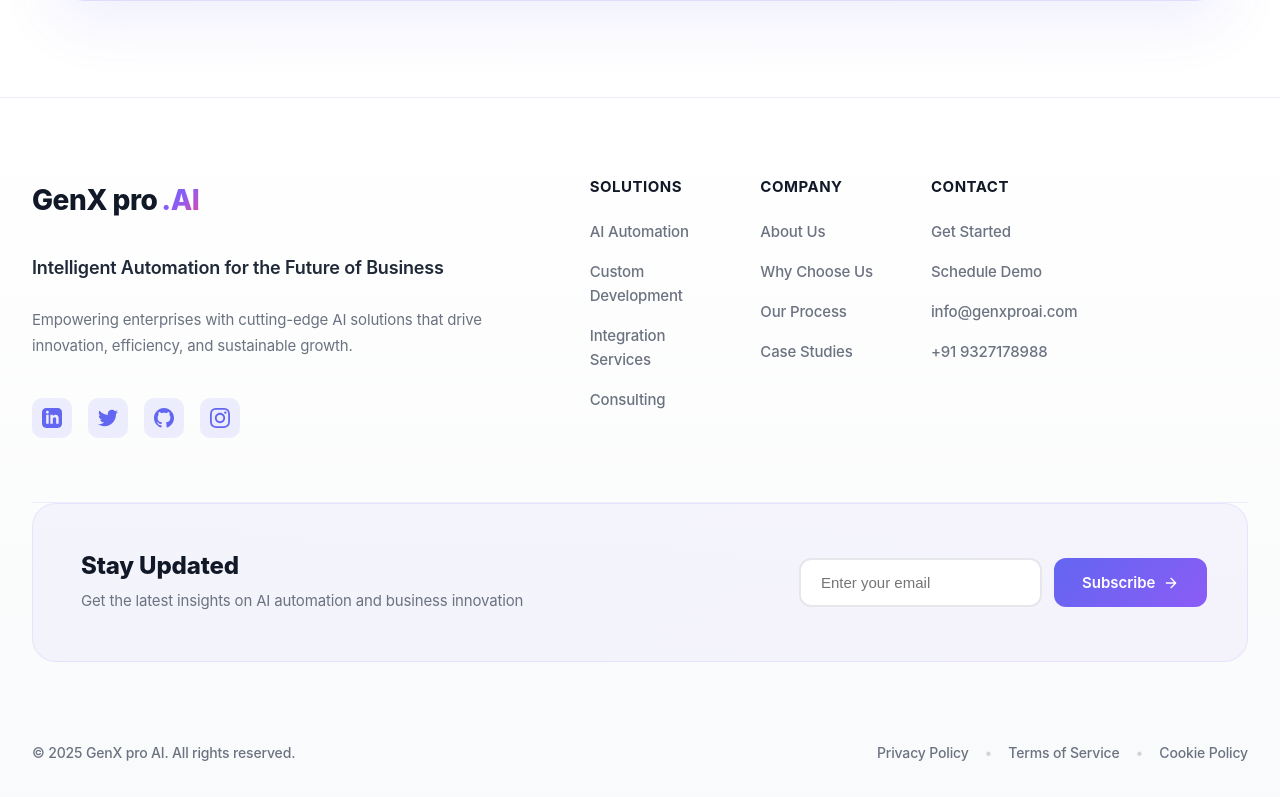
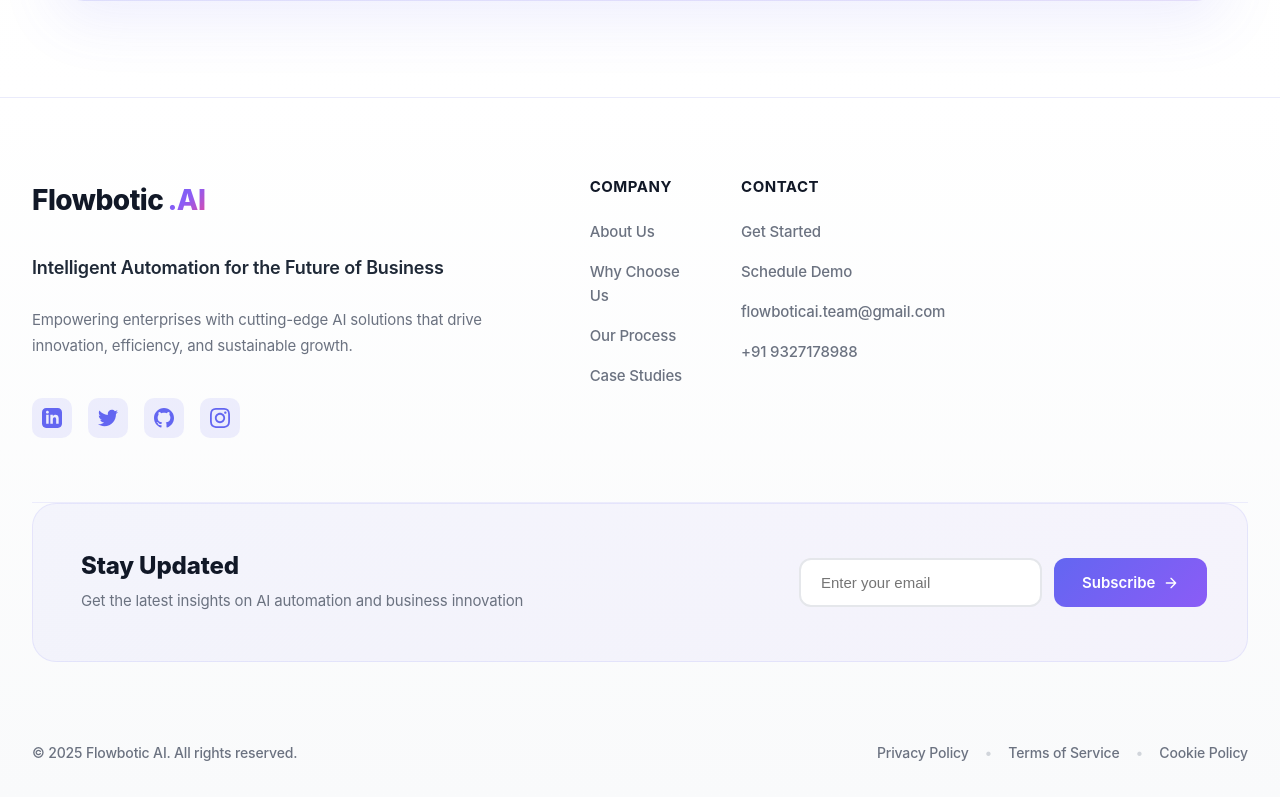
Before and after one commit to mahi12jain/GenXProAI.github.io, a React (Vite) app: page / in a window 1280 px wide. Shown: the part 7859-8656 px from the top of the page. Built offline with nearby package versions, Linux system fonts and the light colour scheme.

Commit message:
Done changes
Done changes

```diff
--- a/src/components/Footer.jsx
+++ b/src/components/Footer.jsx
@@ -1,78 +1,4 @@
-// export default function Footer() {
-//     return (
-//         <footer className="footer">
-//             <div className="container">
-//                 <div className="footer-content">
-//                     <div className="footer-brand">
-//                         <h3>GenX pro <span className="text-gradient">AI</span></h3>
-//                         <p>Intelligent Automation for the Future of Business</p>
-//                     </div>
-//                     <div className="footer-links">
-//                         <div className="link-group">
-//                             <h4>Company</h4>
-//                             <a href="#overview">About</a>
-//                             <a href="#divisions">Services</a>
-//                             <a href="#process">Process</a>
-//                         </div>
-//                         <div className="link-group">
-//                             <h4>Connect</h4>
-//                             <a href="#">LinkedIn</a>
-//                             <a href="#">Twitter</a>
-//                             <a href="#">Contact</a>
-//                         </div>
-//                     </div>
-//                 </div>
-//                 <div className="footer-bottom">
-//                     <p>&copy; {new Date().getFullYear()} GenX pro AI. All rights reserved.</p>
-//                 </div>
-//             </div>
-//             <style>{`
-//         .footer {
-//           background: var(--bg-secondary);
-//           padding: 4rem 0 2rem;
-//           border-top: 1px solid rgba(0,0,0,0.05);
-//         }
-//         .footer-content {
-//           display: flex;
-//           flex-direction: column;
-//           gap: 3rem;
-//           margin-bottom: 3rem;
-//         }
-//         .footer-brand h3 {
-//           font-size: 1.5rem;
-//           margin-bottom: 0.5rem;
-//         }
-//         .footer-links {
-//           display: flex;
-//           gap: 4rem;
-//           flex-wrap: wrap;
-//         }
-//         .link-group {
-//           display: flex;
-//           flex-direction: column;
-//           gap: 0.5rem;
-//         }
-//         .link-group h4 {
-//           font-size: 1rem;
-//           margin-bottom: 1rem;
-//         }
-//         .footer-bottom {
-//           text-align: center;
-//           padding-top: 2rem;
-//           border-top: 1px solid rgba(0,0,0,0.05);
-//           font-size: 0.9rem;
-//           color: var(--text-tertiary);
-//         }
-//         @media (min-width: 768px) {
-//           .footer-content {
-//             flex-direction: row;
-//             justify-content: space-between;
-//           }
-//         }
-//       `}</style>
-//         </footer>
-//     );
-// }
+
 
 
 export default function Footer() {
@@ -85,7 +11,7 @@
                     <div className="footer-main">
                         <div className="footer-brand-section">
                             <div className="brand-logo">
-                                <span className="brand-name">GenX pro</span>
+                                <span className="brand-name">Flowbotic</span>
                                 <span className="brand-ai">.AI</span>
                             </div>
                             <p className="brand-tagline">
@@ -119,13 +45,13 @@
                         </div>
 
                         <div className="footer-links-grid">
-                            <div className="footer-column">
+                            {/* <div className="footer-column">
                                 <h4 className="column-title">Solutions</h4>
                                 <a href="#divisions" className="footer-link">AI Automation</a>
                                 <a href="#divisions" className="footer-link">Custom Development</a>
                                 <a href="#divisions" className="footer-link">Integration Services</a>
                                 <a href="#divisions" className="footer-link">Consulting</a>
-                            </div>
+                            </div> */}
 
                             <div className="footer-column">
                                 <h4 className="column-title">Company</h4>
@@ -147,7 +73,7 @@
                                 <h4 className="column-title">Contact</h4>
                                 <a href="#" className="footer-link">Get Started</a>
                                 <a href="#" className="footer-link">Schedule Demo</a>
-                                <a href="mailto:info@genxproai.com" className="footer-link">info@genxproai.com</a>
+                                <a href="mailto:flowboticai.team@gmail.com" className="footer-link">flowboticai.team@gmail.com</a>
                                 <a href="tel:+919327178988" className="footer-link">+91 9327178988</a>
                             </div>
                         </div>
@@ -178,7 +104,7 @@
                     <div className="footer-bottom">
                         <div className="footer-bottom-content">
                             <p className="copyright">
-                                © {currentYear} GenX pro AI. All rights reserved.
+                                © {currentYear} Flowbotic AI. All rights reserved.
                             </p>
                             <div className="legal-links">
                                 <a href="#" className="legal-link">Privacy Policy</a>
```
